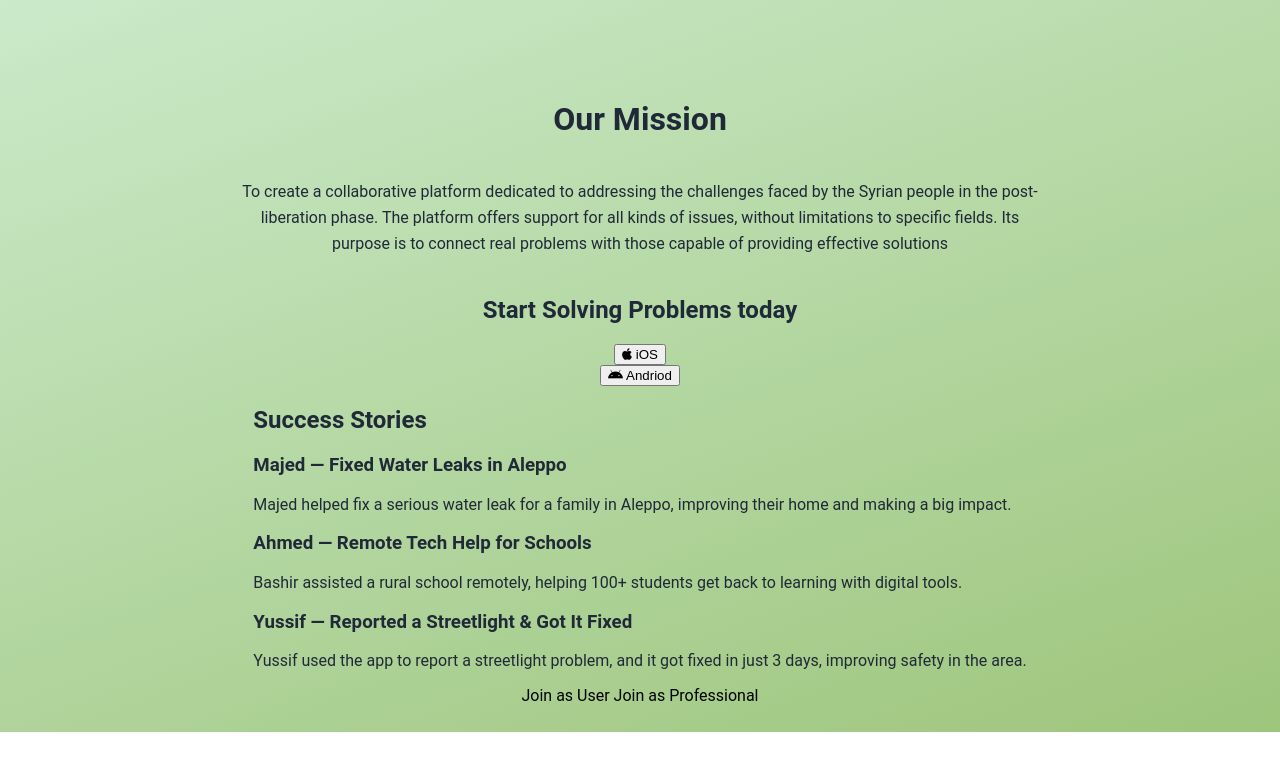
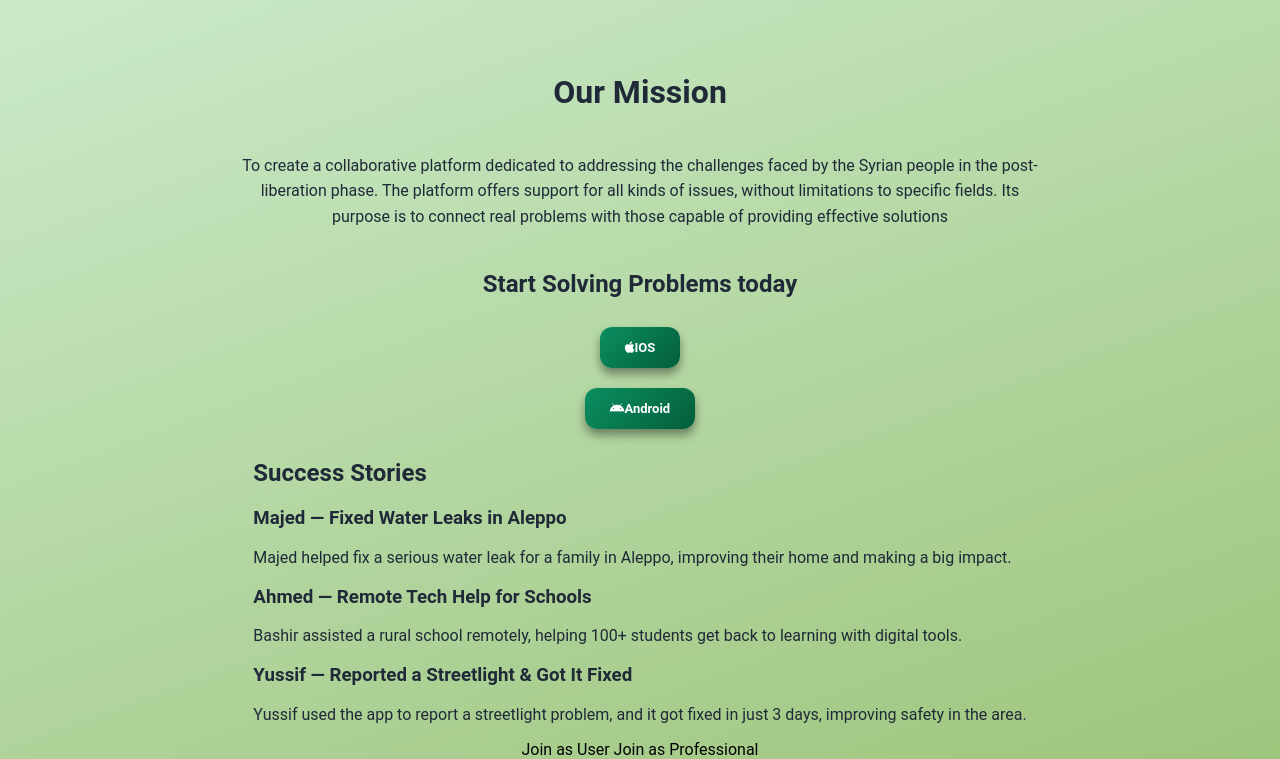
Before and after one commit to BashBebo/Yalla-Fix, a plain HTML site: page index.html in a window 1280 px wide. Shown: the part 68-827 px from the top of the page. Before the commit the page ends 800 px from the top, so only its background shows below. Drawn offline with Linux system fonts and the light colour scheme.

Commit message:
buttons are cool but not as cool as a tag :=)

```diff
--- a/index.html
+++ b/index.html
@@ -30,15 +30,15 @@
                    <h2 class="CTA-Header">Start Solving Problems today</h2>
                     </div>
                     <div class="CTA-Button1">
-                      <button class="CTA-Btn1">
-                       <i class="fab fa-apple"></i> iOS
-                        </button>
-                         </div>
-                          <div class="CTA-Button2">
-                           <button class="CTA-Btn2">
-                            <i class="fab fa-android"></i> Andriod
-                             </button>
-                              </div>
+                      <a href="https://your-ios-link.com" class="CTA-Btn1" target="_blank">
+                        <i class="fab fa-apple"></i> IOS
+                         </a>
+                          </div>
+                           <div class="CTA-Button2">
+                            <a href="https://your-android-link.com" class="CTA-Btn2" target="_blank">
+                             <i class="fab fa-android"></i> Android
+                              </a>
+                               </div>
                                <section class="success-stories">
                                 <h2>Success Stories</h2>
                                 <div class="stories-container">
--- a/style.css
+++ b/style.css
@@ -94,3 +94,26 @@ a {
     text-align: center; /* Center-aligns the text */
     line-height: 1.6; /* Improves readability */
 }
+
+.CTA-Button1 {
+    display: flex;
+    gap: 16px;
+    justify-content: center;
+
+}
+
+.CTA-Btn1, .CTA-Btn2 {
+    display: inline-flex;
+    align-items: center;
+    justify-content: center;
+    background: linear-gradient(135deg, #0b8f60, #045e3c);
+    color: white;
+    padding: 13px 25px;
+    border-radius: 12px;
+    font-size: 13px;
+    font-weight: 600;
+    text-decoration: none; /* Remove underline from links */
+    box-shadow: 0px 6px 10px rgba(0, 0, 0, 0.4);
+    transition: all 0.3s ease;
+    margin: 10px 0;
+  }
```
